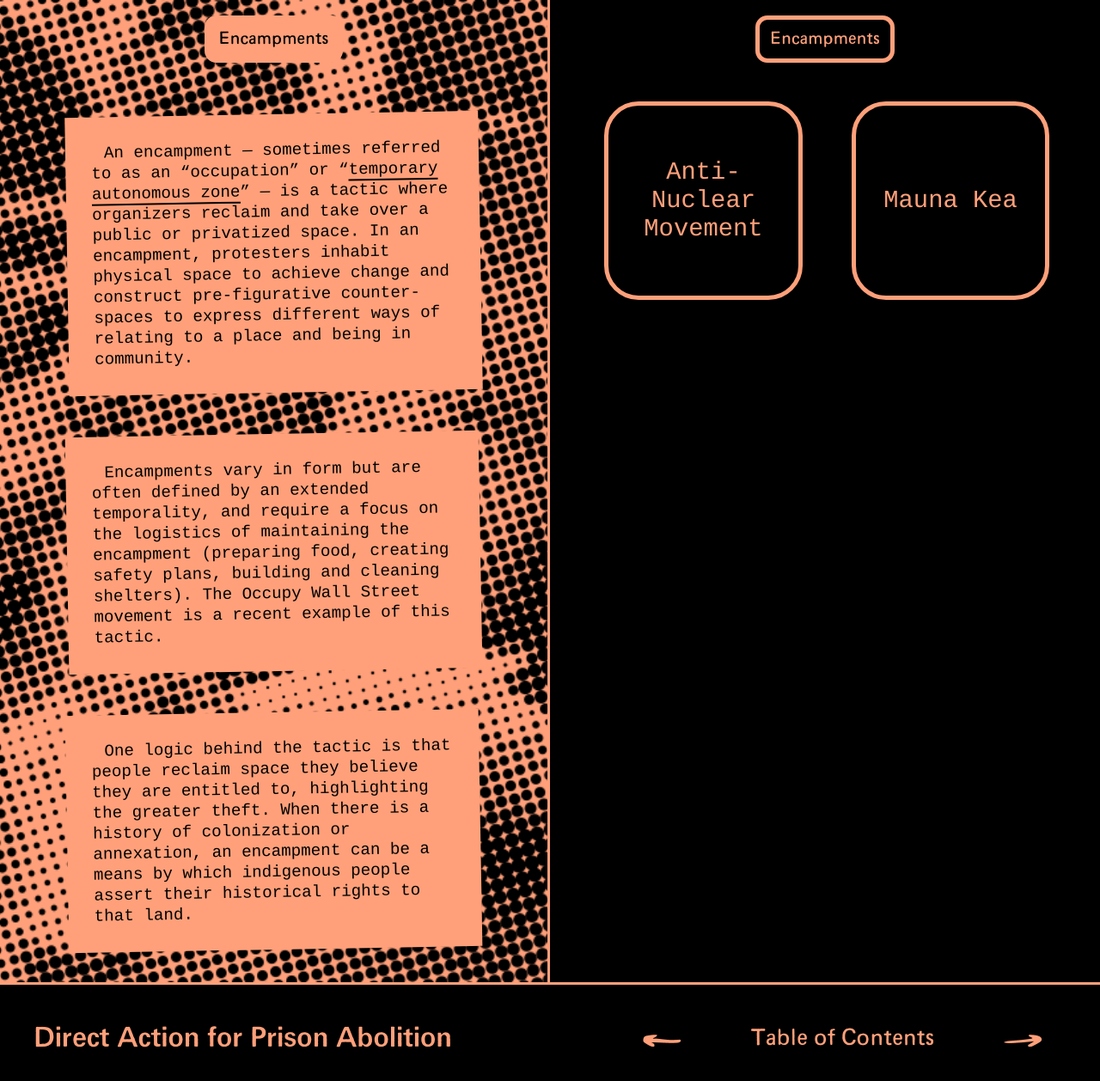
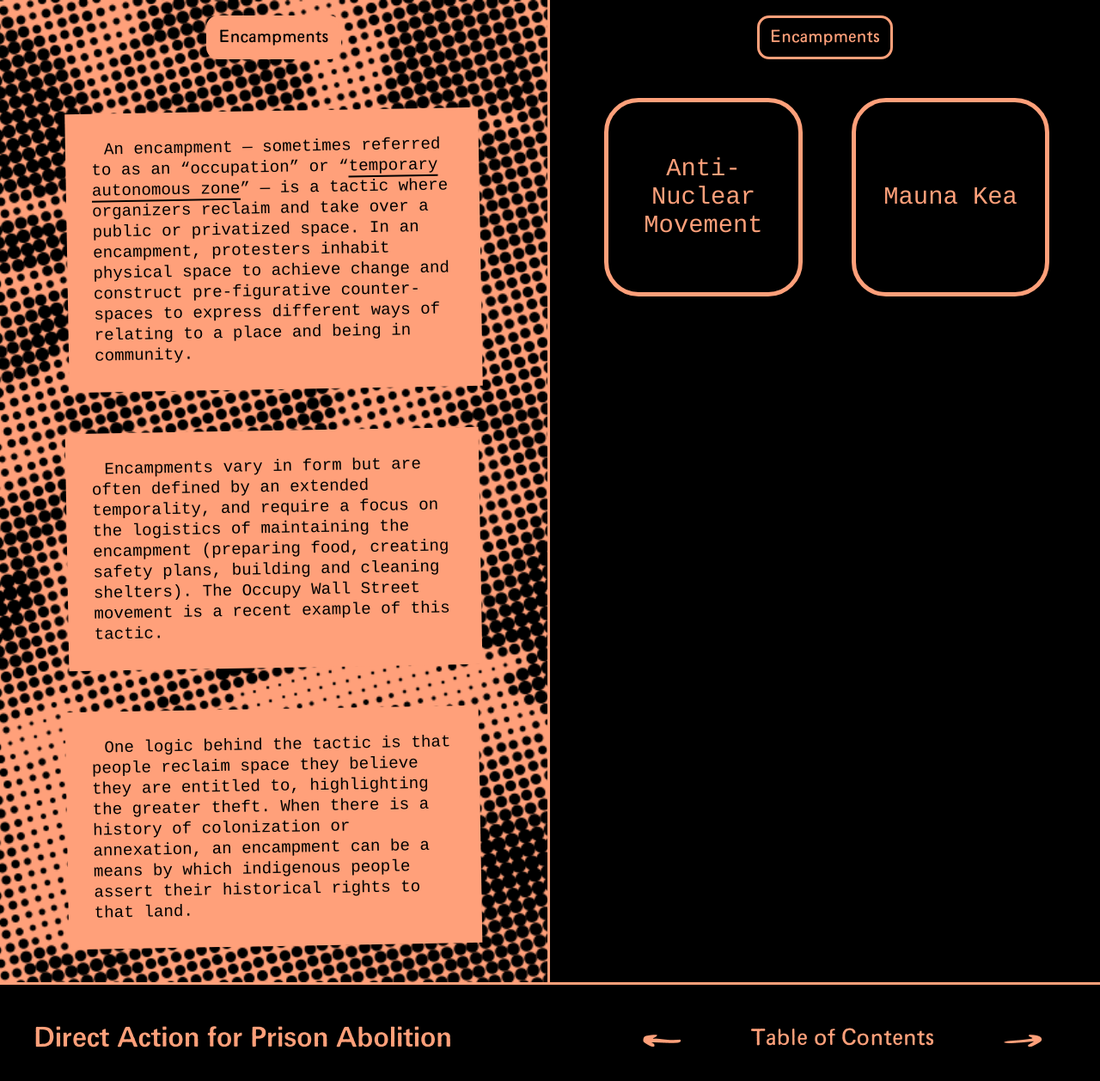
Before and after one commit to netanoir/da4a, a Jekyll site: the page built from _actions/encampments/2-encampments.markdown, in a window 1280 px wide. Shown: the top 1258 px of the page at 86% size. Built offline with Jekyll 4.4.1, drawn with Linux system fonts in a browser that asks for light colours.

Commit message:
layout adj

```diff
--- a/assets/css/layout.css
+++ b/assets/css/layout.css
@@ -284,17 +284,6 @@ li:first-of-type::after {
     font-family: Courier, monospace;
 }
 
-/*
-h1.toc {
-    font-family: Courier, monospace;
-    font-size: 3rem;
-    font-weight: normal;
-    font-style: normal;
-    padding-bottom: 3%;
-    border-bottom: 0.4vh solid lightsalmon;
-    margin: 0;
-} */
-
 .toc-stack {
     display: flex;
     align-items: center;
@@ -344,7 +333,7 @@ h1.section {
     font-weight: normal;
     font-style: normal;
     font-size: 1.5vw;
-    border: 0.4vh solid lightsalmon;
+    border: 0.3vh solid lightsalmon;
     border-radius: 14px;
     margin: 0px auto;
     padding: 2%;
@@ -357,7 +346,7 @@ h1.section-fill {
     font-weight: normal;
     font-style: normal;
     font-size: 1.5vw;
-    border: 0.4vh solid lightsalmon;
+    border: 0.3vh solid lightsalmon;
     background: lightsalmon;
     border-radius: 14px;
     margin: 0px auto;
```
